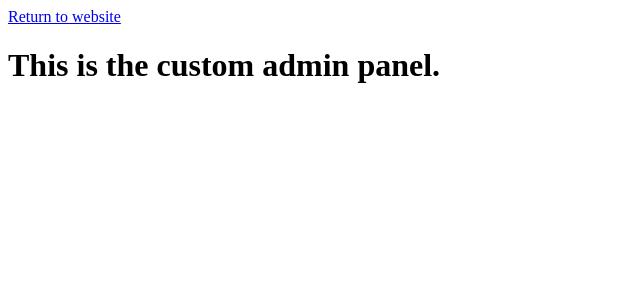
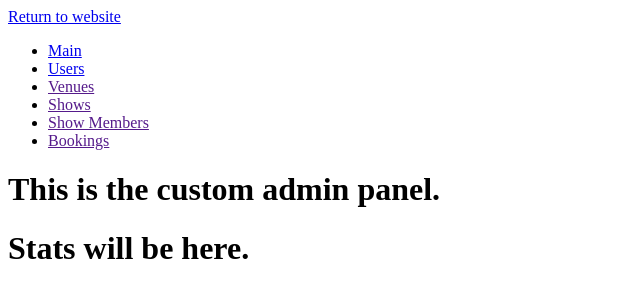
Before and after one commit to jkvince/django-theatre-cinema, a Django app: page /admin/ in a window 1280 px wide. Shown: the top 300 px of the page, without its empty margins (0-640 px from the left). Run offline with Django 5.2, Linux system fonts and the light colour scheme; a user stored in the database is signed in; parts of the project's set-up code (start-up, migrations or seed data) failed here and were passed over.

Commit message:
started to create the user management page

```diff
--- a/customadmin/templates/base_admin.html
+++ b/customadmin/templates/base_admin.html
@@ -3,10 +3,21 @@
 <head>
     <meta charset="UTF-8">
     <meta name="viewport" content="width=device-width, initial-scale=1.0">
-    <title>Document</title>
+    <title>Admin</title>
 </head>
 <body>
     <a href="{% url 'shopapp:home' %}">Return to website</a>
+
+    <nav>
+        <ul>
+            <li><a href="{% url 'customadmin:admin_main' %}">Main</a></li>
+            <li><a href="{% url 'customadmin:admin_user' %}">Users</a></li>
+            <li><a href="">Venues</a></li>
+            <li><a href="">Shows</a></li>
+            <li><a href="">Show Members</a></li>
+            <li><a href="">Bookings</a></li>
+        </ul>
+    </nav>
 
     {% block content %}
     {% endblock %}
--- a/customadmin/templates/main_admin.html
+++ b/customadmin/templates/main.html
@@ -1,7 +1,9 @@
 {% extends "base_admin.html" %}
 
-{% block title %}Log In{% endblock title %}
+{% block content %}
 
-{% block content %}
 <h1>This is the custom admin panel.</h1>
+
+<h1>Stats will be here.</h1>
+
 {% endblock content %}
--- a/customadmin/urls.py
+++ b/customadmin/urls.py
@@ -1,7 +1,8 @@
 from django.urls import path
-from .views import AdminMainPage
+from .views import AdminMainView, AdminUserView
 app_name = 'customadmin'
 
 urlpatterns = [
-    path('', AdminMainPage.as_view(), name='admin_main'),
+    path('', AdminMainView.as_view(), name='admin_main'),
+    path('users', AdminUserView.as_view(), name='admin_user'),
 ]
--- a/customadmin/views.py
+++ b/customadmin/views.py
@@ -1,12 +1,35 @@
 from django.views.generic import TemplateView
 from django.contrib.auth.mixins import PermissionRequiredMixin
 from django.urls import reverse_lazy
+from django.db.models import Q
 
 from accounts.models import CustomUser
 
 
-class AdminMainPage(PermissionRequiredMixin, TemplateView):
-	template_name = 'main_admin.html'
+class AdminBaseView(PermissionRequiredMixin):
+	# Abstract class for admin pages
 	permission_required = 'accounts.CustomUser'
 	raise_exception = True
 	login_url = 'accounts/login'
+
+
+class AdminMainView(AdminBaseView, TemplateView):
+	template_name = 'main.html'
+
+class AdminUserView(AdminBaseView, TemplateView):
+	template_name = 'user.html'
+	model = CustomUser
+	context_object_name = 'user_list'
+
+	#def get_queryset(self):
+	#	query = self.request.GET.get('q')
+	#	if query:  # Ensure query is not None or empty
+	#	    return CustomUser.objects.filter(
+	#	        Q(name__icontains=query) | Q(description__icontains=query)
+	#	    )
+	#	return CustomUser.objects.all()
+	#
+	#def get_context_data(self, **kwargs):
+	#	context = super(AdminUserView,self).get_context_data(**kwargs)
+	#	context['query'] = self.request.GET.get('q')
+	#	return context
```
Also changed, not shown: customadmin/templates/user.html (added, +11 -0 lines).
